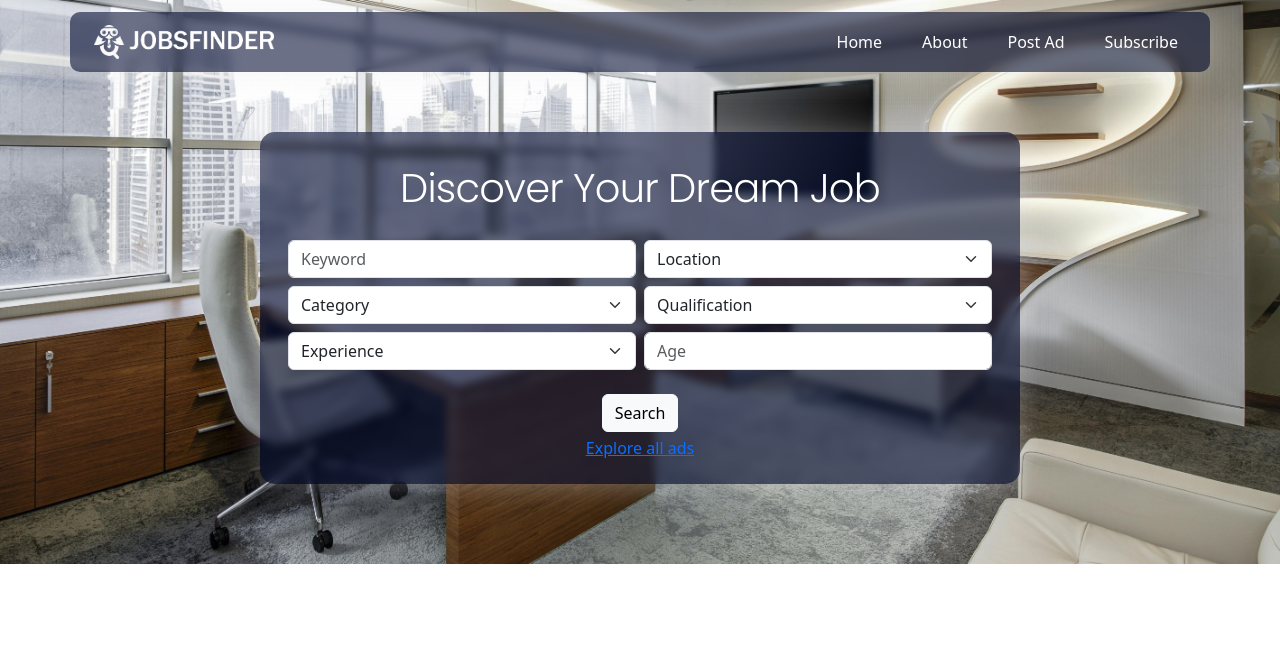
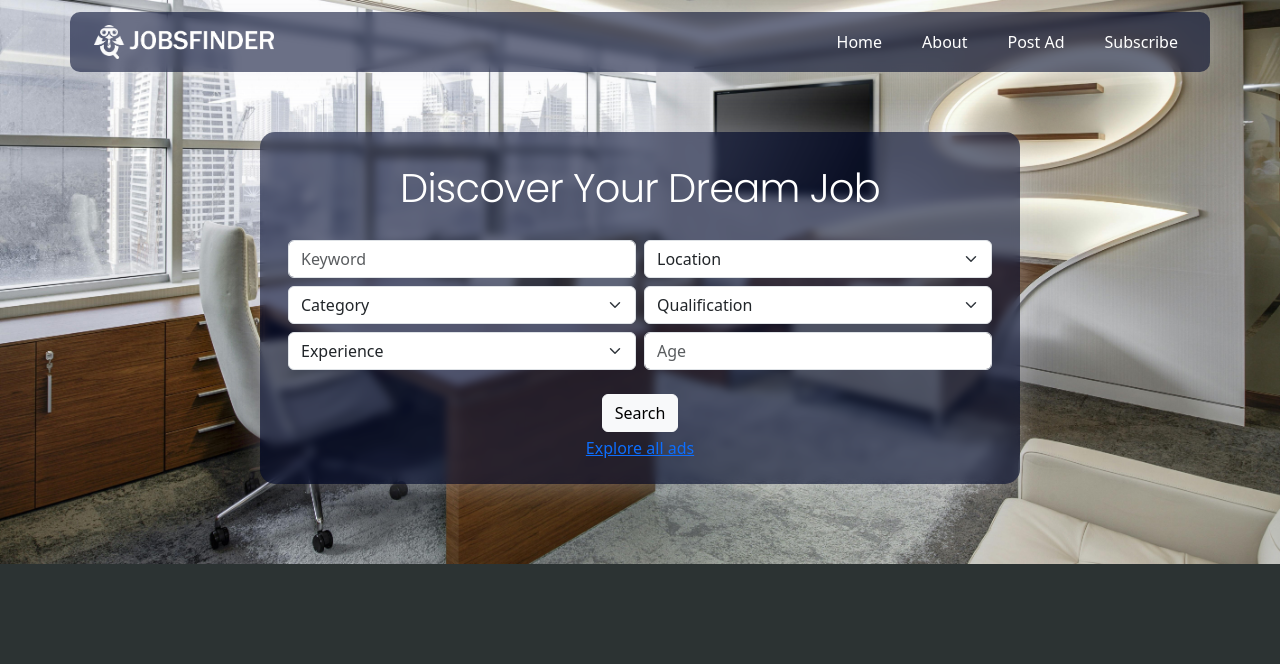
Before and after one commit to ashraff-md/jobsfinderlk, a PHP site: page / in a window 1280 px wide. Shown: the top 664 px of the page. Run offline with PHP 8.4, Linux system fonts and the light colour scheme; data that the repository does not hold is empty; a stand-in replaces the project's code that opens the database connection.

Commit message:
modified:   index.php

```diff
--- a/index.php
+++ b/index.php
@@ -22,6 +22,9 @@
   <link href="https://fonts.googleapis.com/css2?family=Poppins:ital,wght@0,100;0,200;0,300;0,400;0,500;0,600;0,700;0,800;0,900;1,100;1,200;1,300;1,400;1,500;1,600;1,700;1,800;1,900&display=swap" rel="stylesheet">
 
   <style>
+    body {
+        background-color: #2C3333;
+    }
     .hero {
       background-image: url('assets/images/bg.jpg');
       background-position: center center;
```
